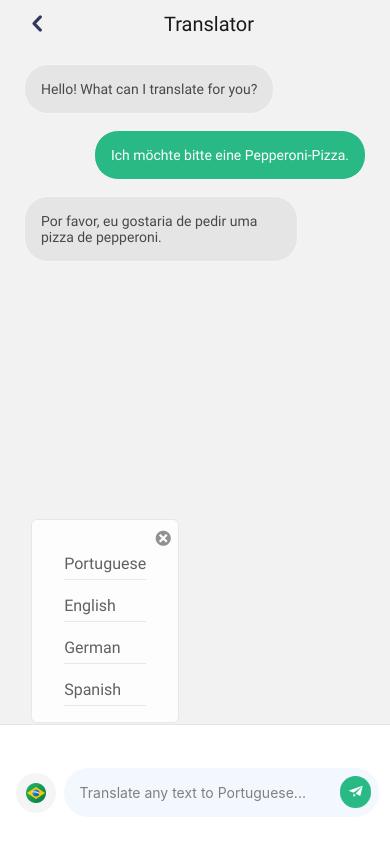
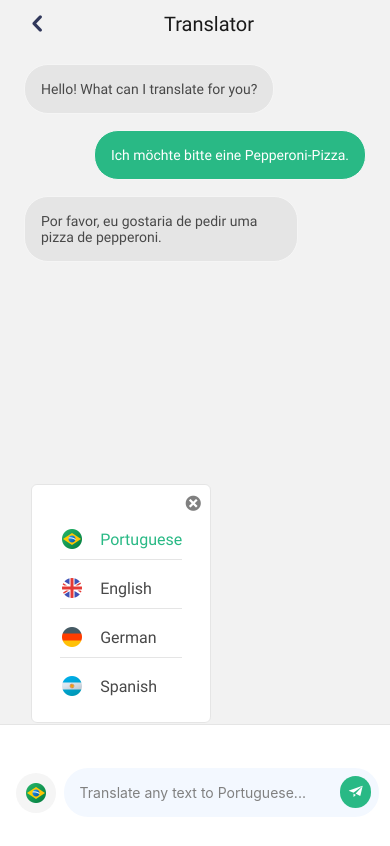
Before and after one commit to pedrorubinger/lingo-app, a React Native app: screen /Translator in a window 390 px wide. Both pictures are taken after a click on the element 35 px from the left and 792 px from the top of the page. Shown: the top 846 px of the page. Built offline with nearby package versions, Linux system fonts and the light colour scheme.

Commit message:
chore: set state functions and change styles

```diff
--- a/src/modules/dashboard/components/LanguagesDropdown/index.tsx
+++ b/src/modules/dashboard/components/LanguagesDropdown/index.tsx
@@ -4,23 +4,31 @@ import { Entypo } from "@expo/vector-icons"
 import {
   Box,
   CloseBtn,
+  LanguageImg,
   LanguageBtn,
 } from "@modules/dashboard/components/LanguagesDropdown/styles"
 import { Typography } from "@components/Typography"
 import { Theme } from "@styles/index"
 import { translatorLanguages } from "@modules/dashboard/utils"
 import {
+  TranslatorLanguage,
   TranslatorLanguageName,
   TranslatorLanguageNameLabel,
-} from "@interfaces/TranslatorLanguage"
+} from "@interfaces/index"
 
 const { colors } = Theme
 
 interface Props {
   onClose?: () => void
+  onChangeLanguage: (language: TranslatorLanguage) => void
+  selected: TranslatorLanguageName
 }
 
-export const TranslatorLanguagesDropdown: React.FC<Props> = ({ onClose }) => {
+export const TranslatorLanguagesDropdown: React.FC<Props> = ({
+  selected,
+  onChangeLanguage,
+  onClose,
+}) => {
   return (
     <Box>
       {!!onClose && (
@@ -29,10 +37,23 @@ export const TranslatorLanguagesDropdown: React.FC<Props> = ({ onClose }) => {
         </CloseBtn>
       )}
 
-      {translatorLanguages.map((language) => {
+      {translatorLanguages.map((language, i) => {
+        const isLast = i === translatorLanguages.length - 1
+        const isFirst = i === 0
+        const isActive = selected === language.name
+
+        const onPress = () => onChangeLanguage(language)
+
         return (
-          <LanguageBtn key={language.id}>
-            <Typography color="grey700">
+          <LanguageBtn
+            key={language.id}
+            isFirst={isFirst}
+            isLast={isLast}
+            onPress={onPress}
+          >
+            <LanguageImg source={language.image} />
+
+            <Typography color={isActive ? "green400" : "grey700"}>
               {
                 TranslatorLanguageNameLabel[
                   TranslatorLanguageName[language.name]
--- a/src/modules/dashboard/components/LanguagesDropdown/styles.ts
+++ b/src/modules/dashboard/components/LanguagesDropdown/styles.ts
@@ -1,18 +1,18 @@
-import styled from "styled-components/native"
+import styled, { css } from "styled-components/native"
 
 import { Theme } from "@styles/index"
 
 const { colors, radius, spacing } = Theme
 
 export const Box = styled.View`
-  opacity: 0.85;
+  opacity: 1;
   background-color: ${colors.white};
 
   position: absolute;
   bottom: 108%;
   left: 8%;
 
-  padding: ${spacing.xl + 2}px ${spacing.xl}px ${spacing.md}px;
+  padding: ${spacing.xl + 2}px ${spacing.lg + 4}px ${spacing.md}px;
 
   border-radius: ${radius.sm}px;
   border: 1px solid ${colors.grey200};
@@ -20,14 +20,34 @@ export const Box = styled.View`
   gap: ${spacing.md}px;
 `
 
-export const LanguageBtn = styled.TouchableOpacity`
+const LanguageBtnBorderStyles = css`
   border-bottom-width: 1px;
   border-bottom-color: ${colors.grey200};
-  padding-bottom: ${spacing.xs}px;
+`
+
+interface LanguageBtnProps {
+  isFirst?: boolean
+  isLast?: boolean
+}
+
+export const LanguageBtn = styled.TouchableOpacity<LanguageBtnProps>`
+  margin-top: ${({ isFirst = false }) => (isFirst ? spacing.sm : 0)}px;
+  padding-bottom: ${spacing.sm}px;
+
+  flex-direction: row;
+  align-items: center;
+  gap: ${spacing.md}px;
+
+  ${({ isLast = false }) => !isLast && LanguageBtnBorderStyles}
 `
 
 export const CloseBtn = styled.TouchableOpacity`
   position: absolute;
-  right: ${spacing.xs}px;
+  right: ${spacing.sm}px;
   top: ${spacing.sm}px;
 `
+
+export const LanguageImg = styled.Image`
+  width: 24px;
+  height: 24px;
+`
--- a/src/modules/dashboard/screens/translator/index.tsx
+++ b/src/modules/dashboard/screens/translator/index.tsx
@@ -26,7 +26,8 @@ import { TranslatorLanguagesDropdown } from "@modules/dashboard/components"
 interface Props extends DashboardStackScreenProps<"Translator"> {}
 
 export const Translator: React.FC<Props> = () => {
-  const [isDropdownVisible, setIsDropdownVisible] = useState(false)
+  const [isLanguageSelectorVisible, setIsLanguageSelectorVisible] =
+    useState(false)
   const [language, setLanguage] = useState<TranslatorLanguage>(
     translatorLanguages[0]
   )
@@ -48,11 +49,14 @@ export const Translator: React.FC<Props> = () => {
     },
   ]
 
+  const onChangeLanguage = (language: TranslatorLanguage) =>
+    setLanguage(language)
+
   const onPressLanguageSelector = () => {
-    setIsDropdownVisible((prev) => !prev)
+    setIsLanguageSelectorVisible((prev) => !prev)
   }
 
-  const onCloseLanguageSelector = () => setIsDropdownVisible(false)
+  const onCloseLanguageSelector = () => setIsLanguageSelectorVisible(false)
 
   return (
     <>
@@ -74,8 +78,12 @@ export const Translator: React.FC<Props> = () => {
 
       <Footer>
         <FooterContent>
-          {!!isDropdownVisible && (
-            <TranslatorLanguagesDropdown onClose={onCloseLanguageSelector} />
+          {!!isLanguageSelectorVisible && (
+            <TranslatorLanguagesDropdown
+              selected={language.name}
+              onChangeLanguage={onChangeLanguage}
+              onClose={onCloseLanguageSelector}
+            />
           )}
 
           <LanguageSelectorBox>
@@ -86,6 +94,9 @@ export const Translator: React.FC<Props> = () => {
 
           <InputBox>
             <Input
+              onPressIn={() => {
+                if (isLanguageSelectorVisible) onCloseLanguageSelector()
+              }}
               placeholder={`Translate any text to ${
                 TranslatorLanguageNameLabel[
                   TranslatorLanguageName[language.name]
```
